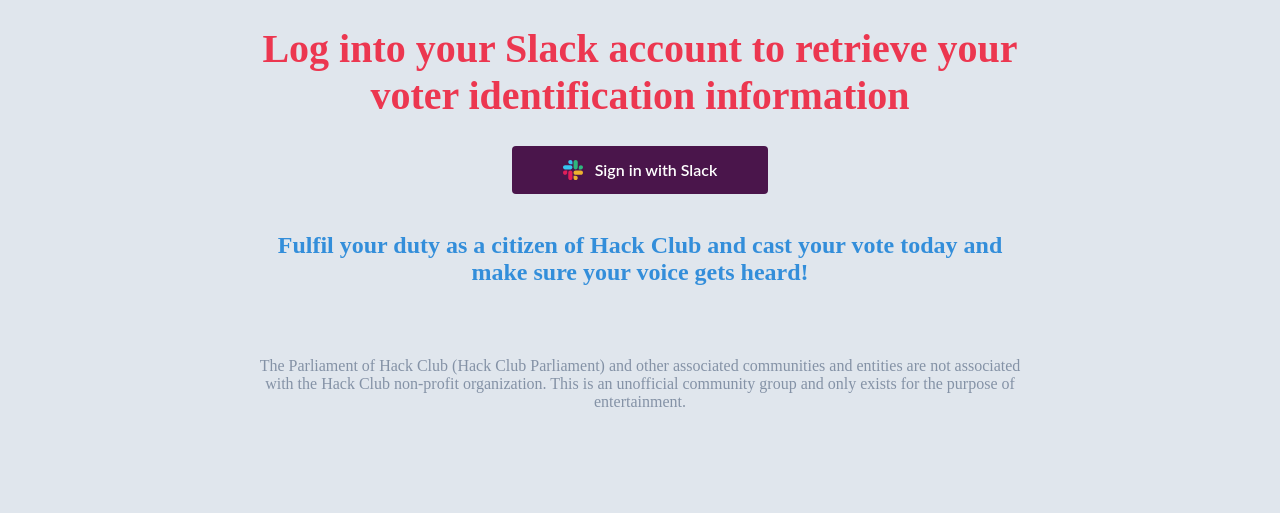
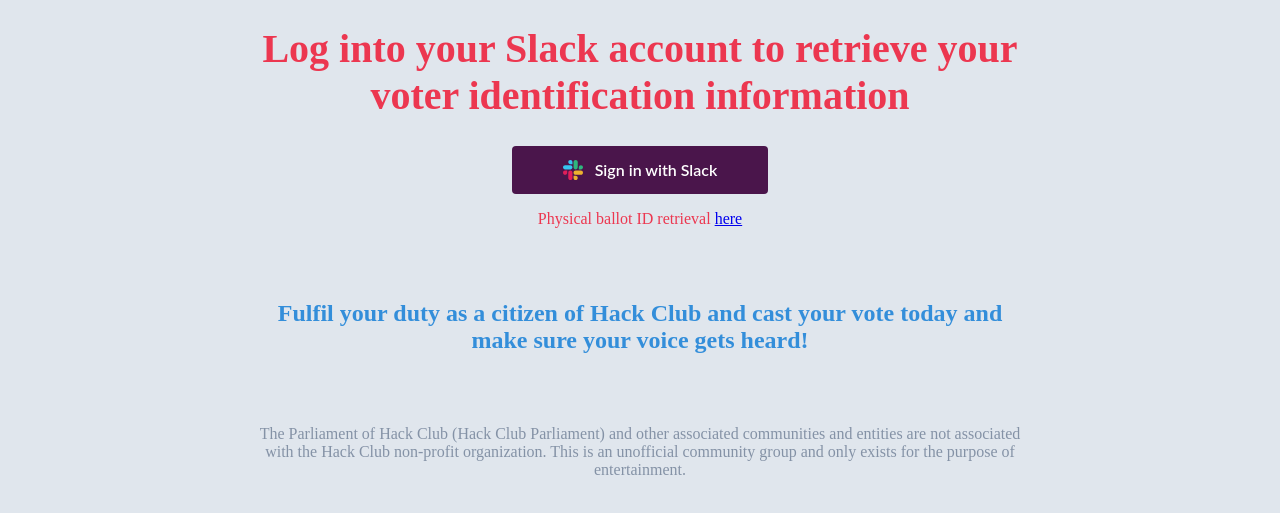
Before and after one commit to astra-the-boop/parliamentVoterId, a website: page index.html in a window 1280 px wide. Shown: the part 97-610 px from the top of the page. Drawn offline with Linux system fonts and the light colour scheme; a web font is replaced by a local one.

Commit message:
explosion. done. i'm so tired

```diff
--- a/public/index.html
+++ b/index.html
@@ -12,6 +12,7 @@
     <div id="body">
         <h1>Log into your Slack account to retrieve your voter identification information</h1>
         <a href="https://slack.com/openid/connect/authorize?scope=openid%20profile%20email&amp;response_type=code&amp;redirect_uri=https%3A%2F%2Fmackerel-moved-elephant.ngrok-free.app%2Fcallback&amp;client_id=2210535565.8814599023636" style="align-items:center;color:#fff;background-color:#4A154B;border:0;border-radius:4px;display:inline-flex;font-family:Lato, sans-serif;font-size:16px;font-weight:600;height:48px;justify-content:center;text-decoration:none;width:256px"><svg xmlns="http://www.w3.org/2000/svg" style="height:20px;width:20px;margin-right:12px" viewBox="0 0 122.8 122.8"><path d="M25.8 77.6c0 7.1-5.8 12.9-12.9 12.9S0 84.7 0 77.6s5.8-12.9 12.9-12.9h12.9v12.9zm6.5 0c0-7.1 5.8-12.9 12.9-12.9s12.9 5.8 12.9 12.9v32.3c0 7.1-5.8 12.9-12.9 12.9s-12.9-5.8-12.9-12.9V77.6z" fill="#e01e5a"></path><path d="M45.2 25.8c-7.1 0-12.9-5.8-12.9-12.9S38.1 0 45.2 0s12.9 5.8 12.9 12.9v12.9H45.2zm0 6.5c7.1 0 12.9 5.8 12.9 12.9s-5.8 12.9-12.9 12.9H12.9C5.8 58.1 0 52.3 0 45.2s5.8-12.9 12.9-12.9h32.3z" fill="#36c5f0"></path><path d="M97 45.2c0-7.1 5.8-12.9 12.9-12.9s12.9 5.8 12.9 12.9-5.8 12.9-12.9 12.9H97V45.2zm-6.5 0c0 7.1-5.8 12.9-12.9 12.9s-12.9-5.8-12.9-12.9V12.9C64.7 5.8 70.5 0 77.6 0s12.9 5.8 12.9 12.9v32.3z" fill="#2eb67d"></path><path d="M77.6 97c7.1 0 12.9 5.8 12.9 12.9s-5.8 12.9-12.9 12.9-12.9-5.8-12.9-12.9V97h12.9zm0-6.5c-7.1 0-12.9-5.8-12.9-12.9s5.8-12.9 12.9-12.9h32.3c7.1 0 12.9 5.8 12.9 12.9s-5.8 12.9-12.9 12.9H77.6z" fill="#ecb22e"></path></svg>Sign in with Slack</a>
+        <p>Physical ballot ID retrieval <a href="physical.html">here</a></p>
         <br><br><h2 style="color: #338eda">Fulfil your duty as a citizen of Hack Club and cast your vote today and make sure your voice gets heard!</h2>
         <br><br><p style="color: #8492a6">The Parliament of Hack Club (Hack Club Parliament) and other associated communities and entities are not associated with the Hack Club non-profit organization. This is an unofficial community group and only exists for the purpose of entertainment.</p>
     </div>
```
Also changed, not shown: parliament-full.svg (renamed from public/parliament-full.svg), physical.html (renamed from physical/physical.html), style.css (renamed from public/style.css).
